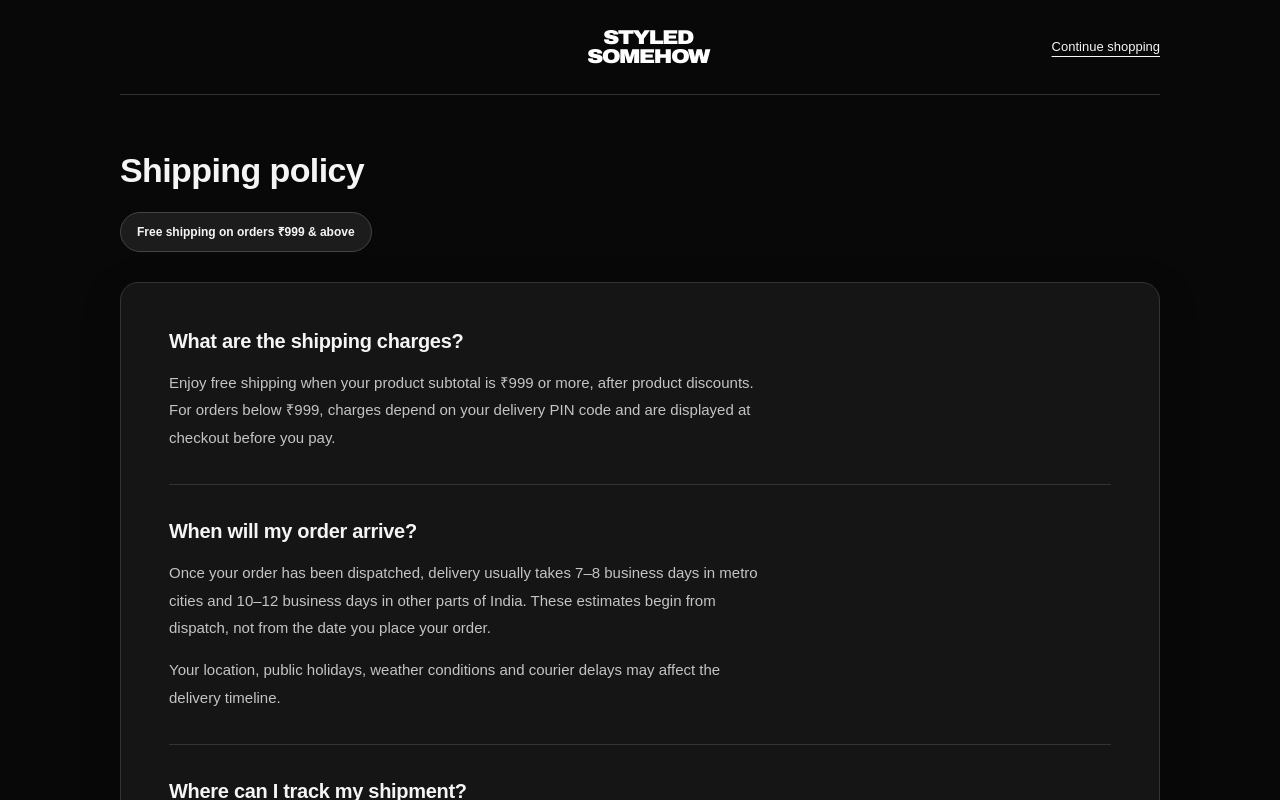
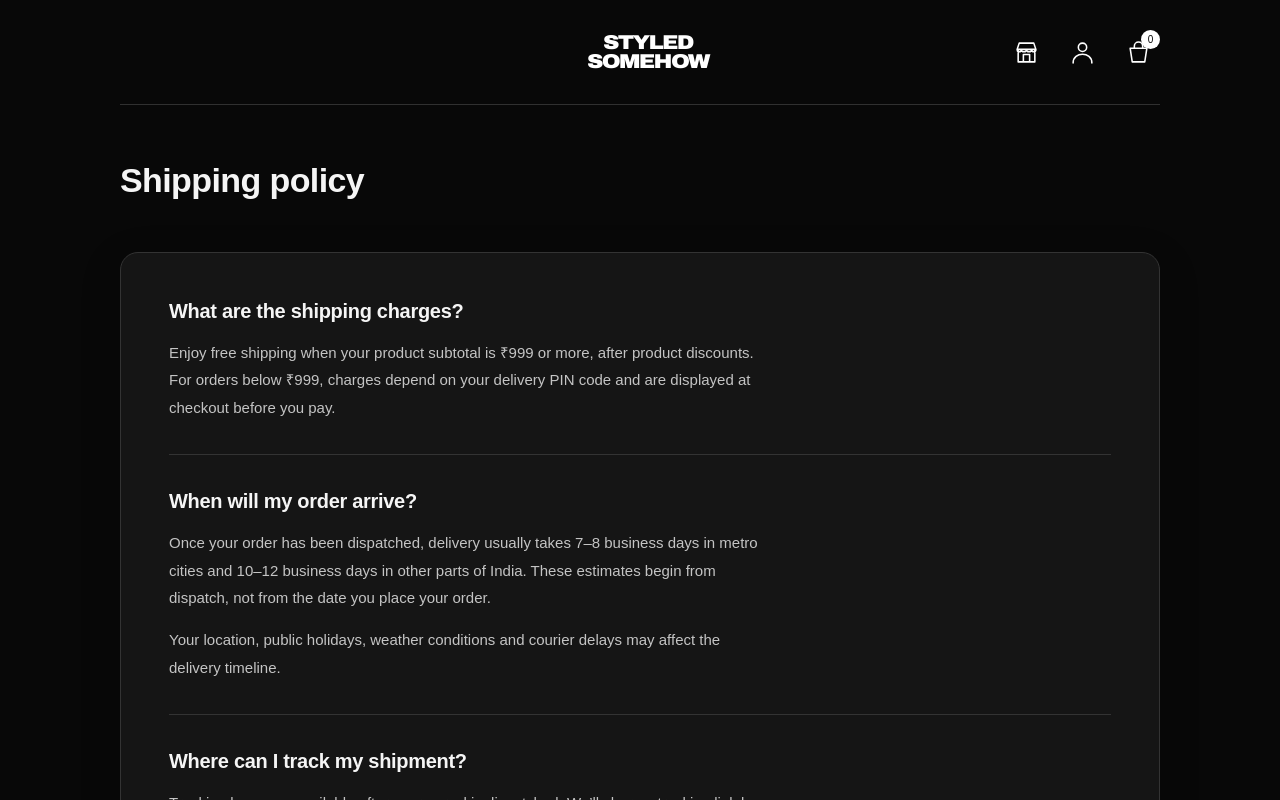
Before and after one commit to Khushi-24/Styled-Somehow, a Next.js app in the folder frontend/: page /policies/shipping-policy in a window 1280 px wide. Shown: the top 800 px of the page. Built offline with nearby package versions, Linux system fonts and the light colour scheme.

Commit message:
Add policy navigation icons and remove repeated free shipping badge

```diff
--- /dev/null
+++ b/frontend/app/components/policy-actions.tsx
@@ -0,0 +1,11 @@
+"use client";
+import Link from "next/link";
+import {useEffect,useState} from "react";
+import {readCart} from "../../lib/cart";
+import {openCart} from "./cart-drawer";
+import styles from "../policies/shipping-policy/shipping-policy.module.css";
+export default function PolicyActions(){
+ const [count,setCount]=useState(0);
+ useEffect(()=>{const update=()=>setCount(readCart().reduce((n,i)=>n+i.quantity,0));const timer=setTimeout(update,0);window.addEventListener("cart-updated",update);window.addEventListener("storage",update);return()=>{clearTimeout(timer);window.removeEventListener("cart-updated",update);window.removeEventListener("storage",update);};},[]);
+ return <div className={styles.actions}><Link href="/#new-in" aria-label="Continue shopping" title="Continue shopping"><svg viewBox="0 0 24 24" aria-hidden="true"><path d="M3 9h18L19 3H5L3 9ZM4 9v12h16V9M9 21v-7h6v7M3 9c0 3 4 3 4 0 0 3 5 3 5 0 0 3 5 3 5 0 0 3 4 3 4 0"/></svg></Link><Link href="/orders" aria-label="Your orders" title="Your orders"><svg viewBox="0 0 24 24" aria-hidden="true"><circle cx="12" cy="7" r="4"/><path d="M3 22c0-11 18-11 18 0"/></svg></Link><button type="button" onClick={openCart} aria-label={`Open cart, ${count} items`} title="Cart"><svg viewBox="0 0 24 24" aria-hidden="true"><path d="M4 8h16l-2 13H6L4 8ZM8 8V6a4 4 0 0 1 8 0v2"/></svg><span className={styles.cartCount}>{count}</span></button></div>;
+}
--- a/frontend/app/policies/shipping-policy/page.tsx
+++ b/frontend/app/policies/shipping-policy/page.tsx
@@ -1,5 +1,6 @@
 import Link from "next/link";
 import styles from "./shipping-policy.module.css";
+import PolicyActions from "../../components/policy-actions";
 
 export const metadata = { title: "Shipping policy | Styled Somehow" };
 
@@ -8,9 +9,9 @@ export default function ShippingPolicy() {
     <main className={styles.page}><div className={styles.shell}>
       <nav className={styles.nav} aria-label="Policy navigation">
         <Link className="brand-logo" href="/" aria-label="Styled Somehow home"><span>STYLED</span><span>SOMEHOW</span></Link>
-        <Link href="/#new-in">Continue shopping</Link>
+        <PolicyActions/>
       </nav>
-      <header className={styles.hero}><h1>Shipping policy</h1><span className={styles.benefit}>Free shipping on orders ₹999 &amp; above</span></header>
+      <header className={styles.hero}><h1>Shipping policy</h1></header>
       <div className={styles.content}>
         <section aria-labelledby="shipping-charges">
           <h2 id="shipping-charges">What are the shipping charges?</h2>
--- a/frontend/app/policies/shipping-policy/shipping-policy.module.css
+++ b/frontend/app/policies/shipping-policy/shipping-policy.module.css
@@ -3,3 +3,5 @@
 .nav :global(.brand-logo){color:#fff;grid-column:2;justify-self:center}
 
 @media(max-width:620px){.nav{grid-template-columns:1fr;gap:16px}.nav :global(.brand-logo){grid-column:1}.nav>a:last-child{grid-column:1;justify-self:center}}
+
+.actions{grid-column:3;justify-self:end;display:flex;align-items:center;gap:12px}.actions a,.actions button{display:flex;position:relative;align-items:center;justify-content:center;width:44px;height:44px;border:0;background:transparent;color:#fff;cursor:pointer}.actions svg{width:25px;height:25px;fill:none;stroke:currentColor;stroke-width:1.5;stroke-linecap:round;stroke-linejoin:round}.cartCount{position:absolute;top:0;right:0;background:white;color:#080808;border-radius:50%;min-width:19px;height:19px;font-size:10px;display:grid;place-items:center;padding:0 3px}@media(max-width:620px){.actions{grid-column:1;justify-self:center}}
```
